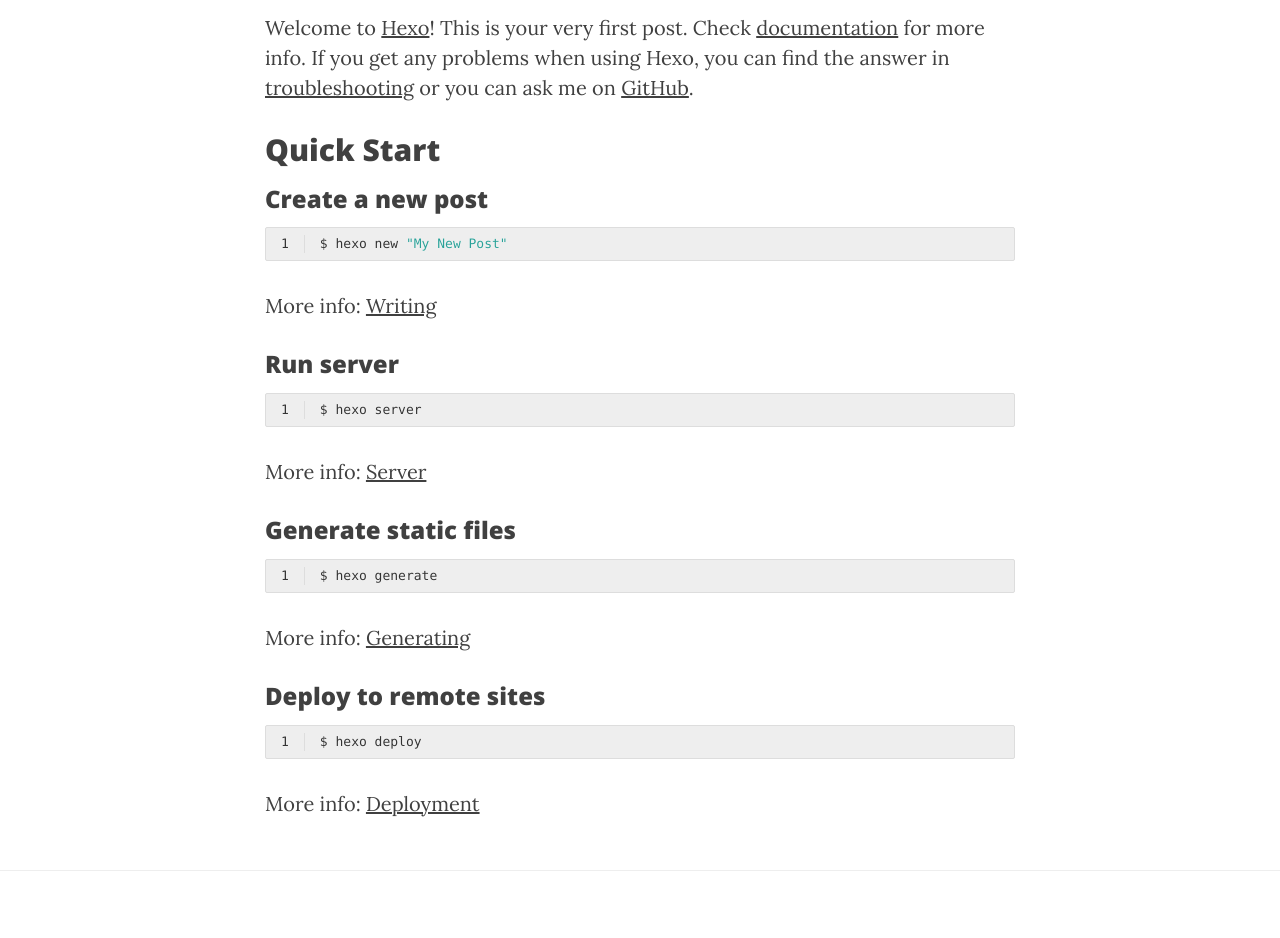
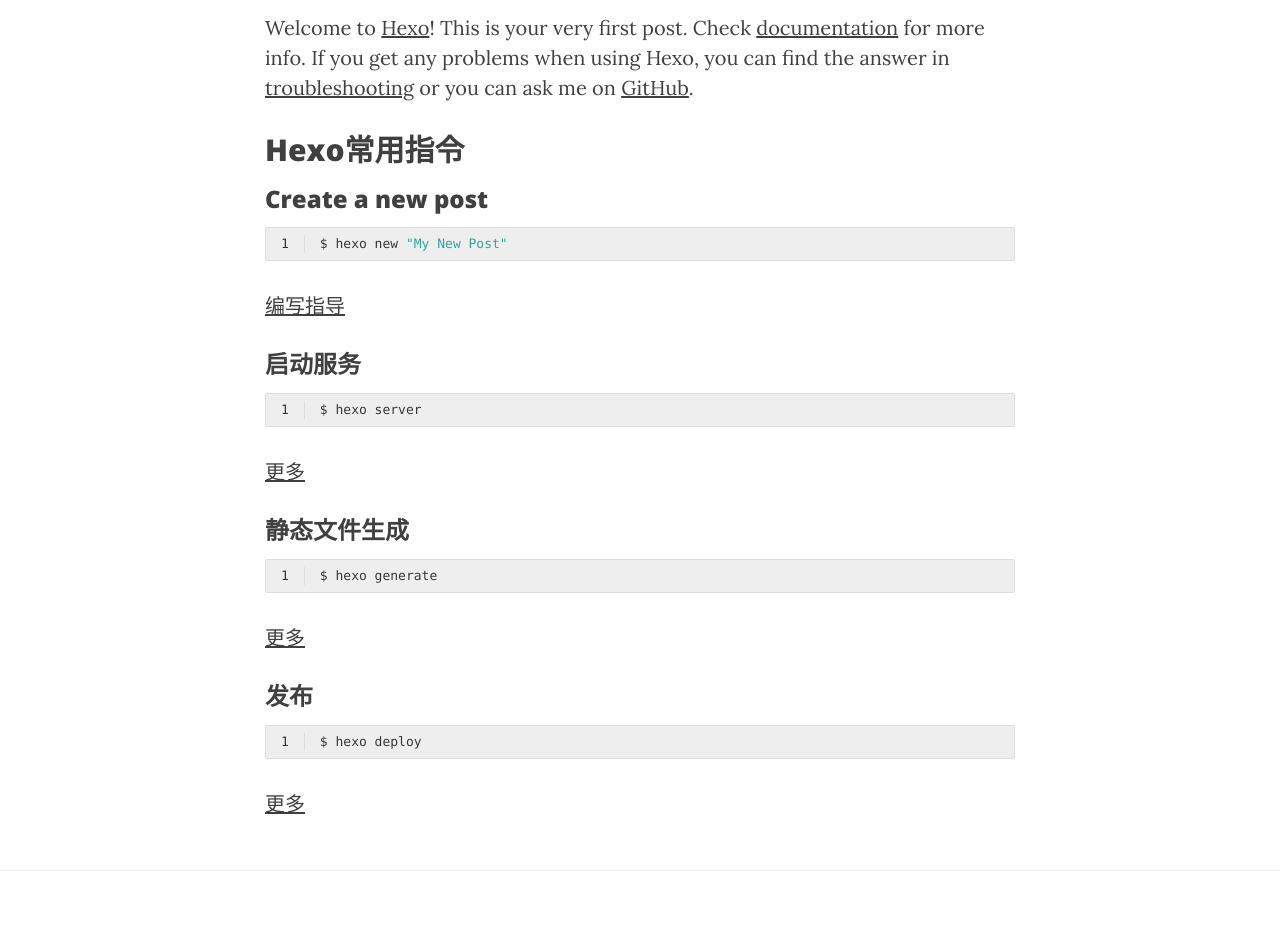
Before and after one commit to Jaheo/Jaheo.github.io, a plain HTML site: page 2018/10/11/欢迎/index.html in a window 1280 px wide. Shown: the part 480-1418 px from the top of the page. Drawn offline with nearby package versions, Linux system fonts and the light colour scheme.

Commit message:
Site updated: 2018-10-11 14:48:52

```diff
--- a/2018/10/11/hello-world/index.html
+++ b/2018/10/11/欢迎/index.html
@@ -23,7 +23,7 @@
 
     <!--Open Graph Title-->
 
-        <meta property="og:title" content="Hello World"/>
+        <meta property="og:title" content="我的第一篇博客"/>
 
 
     <!--Open Graph Description-->
@@ -55,7 +55,7 @@
 
     <!-- Title -->
 
-    <title>Hello World - Zaki</title>
+    <title>我的第一篇博客 - Zaki</title>
 
     <!-- Bootstrap Core CSS -->
     <link href="//maxcdn.bootstrapcdn.com/bootstrap/3.3.6/css/bootstrap.min.css" rel="stylesheet"/>
@@ -165,7 +165,7 @@
         <div class="row">
             <div class="col-lg-8 col-lg-offset-2 col-md-10 col-md-offset-1">
                 <div class="post-heading">
-                    <h1>Hello World</h1>
+                    <h1>我的第一篇博客</h1>
 
                     <span class="meta">
                         <!-- Date and Author -->
@@ -194,14 +194,14 @@
             <!-- Post Main Content -->
             <div class="col-lg-8 col-lg-offset-2 col-md-10 col-md-offset-1">
                 <p>Welcome to <a href="https://hexo.io/" target="_blank" rel="noopener">Hexo</a>! This is your very first post. Check <a href="https://hexo.io/docs/" target="_blank" rel="noopener">documentation</a> for more info. If you get any problems when using Hexo, you can find the answer in <a href="https://hexo.io/docs/troubleshooting.html" target="_blank" rel="noopener">troubleshooting</a> or you can ask me on <a href="https://github.com/hexojs/hexo/issues" target="_blank" rel="noopener">GitHub</a>.</p>
-<h2 id="Quick-Start"><a href="#Quick-Start" class="headerlink" title="Quick Start"></a>Quick Start</h2><h3 id="Create-a-new-post"><a href="#Create-a-new-post" class="headerlink" title="Create a new post"></a>Create a new post</h3><figure class="highlight bash"><table><tr><td class="gutter"><pre><span class="line">1</span><br></pre></td><td class="code"><pre><span class="line">$ hexo new <span class="string">"My New Post"</span></span><br></pre></td></tr></table></figure>
-<p>More info: <a href="https://hexo.io/docs/writing.html" target="_blank" rel="noopener">Writing</a></p>
-<h3 id="Run-server"><a href="#Run-server" class="headerlink" title="Run server"></a>Run server</h3><figure class="highlight bash"><table><tr><td class="gutter"><pre><span class="line">1</span><br></pre></td><td class="code"><pre><span class="line">$ hexo server</span><br></pre></td></tr></table></figure>
-<p>More info: <a href="https://hexo.io/docs/server.html" target="_blank" rel="noopener">Server</a></p>
-<h3 id="Generate-static-files"><a href="#Generate-static-files" class="headerlink" title="Generate static files"></a>Generate static files</h3><figure class="highlight bash"><table><tr><td class="gutter"><pre><span class="line">1</span><br></pre></td><td class="code"><pre><span class="line">$ hexo generate</span><br></pre></td></tr></table></figure>
-<p>More info: <a href="https://hexo.io/docs/generating.html" target="_blank" rel="noopener">Generating</a></p>
-<h3 id="Deploy-to-remote-sites"><a href="#Deploy-to-remote-sites" class="headerlink" title="Deploy to remote sites"></a>Deploy to remote sites</h3><figure class="highlight bash"><table><tr><td class="gutter"><pre><span class="line">1</span><br></pre></td><td class="code"><pre><span class="line">$ hexo deploy</span><br></pre></td></tr></table></figure>
-<p>More info: <a href="https://hexo.io/docs/deployment.html" target="_blank" rel="noopener">Deployment</a></p>
+<h2 id="Hexo常用指令"><a href="#Hexo常用指令" class="headerlink" title="Hexo常用指令"></a>Hexo常用指令</h2><h3 id="Create-a-new-post"><a href="#Create-a-new-post" class="headerlink" title="Create a new post"></a>Create a new post</h3><figure class="highlight bash"><table><tr><td class="gutter"><pre><span class="line">1</span><br></pre></td><td class="code"><pre><span class="line">$ hexo new <span class="string">"My New Post"</span></span><br></pre></td></tr></table></figure>
+<p><a href="https://hexo.io/docs/writing.html" target="_blank" rel="noopener">编写指导</a></p>
+<h3 id="启动服务"><a href="#启动服务" class="headerlink" title="启动服务"></a>启动服务</h3><figure class="highlight bash"><table><tr><td class="gutter"><pre><span class="line">1</span><br></pre></td><td class="code"><pre><span class="line">$ hexo server</span><br></pre></td></tr></table></figure>
+<p><a href="https://hexo.io/docs/server.html" target="_blank" rel="noopener">更多</a></p>
+<h3 id="静态文件生成"><a href="#静态文件生成" class="headerlink" title="静态文件生成"></a>静态文件生成</h3><figure class="highlight bash"><table><tr><td class="gutter"><pre><span class="line">1</span><br></pre></td><td class="code"><pre><span class="line">$ hexo generate</span><br></pre></td></tr></table></figure>
+<p><a href="https://hexo.io/docs/generating.html" target="_blank" rel="noopener">更多</a></p>
+<h3 id="发布"><a href="#发布" class="headerlink" title="发布"></a>发布</h3><figure class="highlight bash"><table><tr><td class="gutter"><pre><span class="line">1</span><br></pre></td><td class="code"><pre><span class="line">$ hexo deploy</span><br></pre></td></tr></table></figure>
+<p><a href="https://hexo.io/docs/deployment.html" target="_blank" rel="noopener">更多</a></p>
 
 
 
```
Also changed, not shown: archives/2018/10/index.html (+2 -2 lines), archives/2018/index.html (+2 -2 lines), archives/index.html (+2 -2 lines), index.html (+2 -2 lines).
